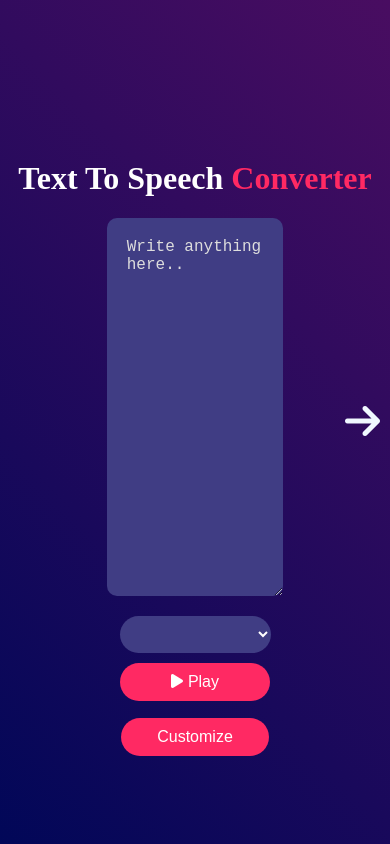
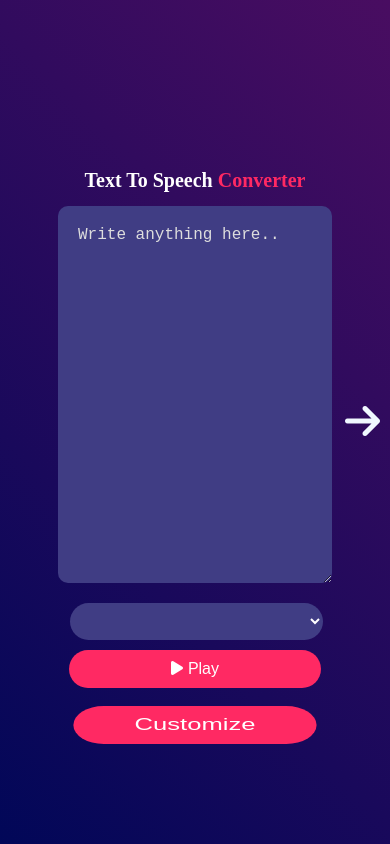
Before and after one commit to MohdAqdasAsim/Voice2Text-Back, a plain HTML site: page index.html in a window 390 px wide. Drawn offline with Linux system fonts and the light colour scheme.

Commit message:
Fixed Some minor Bugs.

```diff
--- a/css/speeech2text.css
+++ b/css/speeech2text.css
@@ -44,6 +44,20 @@
   color: #ddd;
 }
 
+@media (max-width: 500px) {
+  #text-receiver {
+    width: 60%;
+    height: 40%;
+  }
+}
+
+@media (min-width: 1070px) {
+  #text-receiver {
+    width: 40%;
+  }
+}
+
+
 #buttons {
   width: 80%;
   display: flex;
--- a/css/text2speech.css
+++ b/css/text2speech.css
@@ -25,7 +25,7 @@
   color: #ddd;
 }
 
-#text2speech > div {
+#text2speech>div {
   width: 39%;
   height: 5%;
   display: flex;
@@ -34,13 +34,14 @@
 }
 
 @media (max-width: 1070px) {
-  #text2speech > div {
+  #text2speech>div {
     flex-direction: column;
     margin-left: 0%;
     gap: 10px;
   }
 
-  #listen-btn,#stop-btn {
+  #listen-btn,
+  #stop-btn {
     align-self: center;
     width: 98%;
   }
@@ -54,7 +55,47 @@
   }
 }
 
-#listen-btn,#stop-btn,#customize-btn {
+@media (max-width: 500px) {
+  #text-holder {
+    width: 60%;
+    height: 40%;
+  }
+
+  #listen-btn,
+  #stop-btn {
+    align-self: center;
+    width: calc(100% + 100px);
+  }
+
+  #voice-select {
+    width: calc(100% + 100px);
+    transform: translateX(-50px);
+  }
+
+  #customize-btn {
+    /* align-self: center; */
+    margin-top: 0%;
+    border-radius: 10px;
+    transform: scaleX(1.6) translateY(50px);
+  }
+
+  h1 {
+    font-size: 20px;
+    text-align: center;
+  }
+}
+
+#cz-btn {
+  display: flex;
+  align-items: center;
+  justify-content: center;
+  width: 100%;
+  margin-top: 0.2%;
+}
+
+#listen-btn,
+#stop-btn,
+#customize-btn {
   font-size: 16px;
   color: #fff;
   background-color: #ff2963;
@@ -77,7 +118,7 @@
 }
 
 #customize-btn {
-  width: 38%;
+  width: 100%;
   margin-top: 10px;
 }
 
@@ -91,7 +132,7 @@
   pointer-events: none;
 }
 
-#customize-panel > div {
+#customize-panel>div {
   position: relative;
   width: 60%;
   height: 80%;
@@ -105,14 +146,14 @@
   padding-top: 3%;
 }
 
-#customize-panel > div > label {
+#customize-panel>div>label {
   color: #ddd;
   font-size: 20px;
   font-weight: 700;
 }
 
 #cancel {
-   display: flex;
+  display: flex;
   justify-content: flex-end;
   width: 100%;
   margin-right: 10%;
--- a/index.html
+++ b/index.html
@@ -35,7 +35,9 @@
         <button id="stop-btn" style="display: none"><i
             class="fa-solid fa-stop"></i>&ThickSpace;<span>Stop</span></button>
       </div>
-      <button id="customize-btn">Customize</button>
+      <div id="cz-btn">
+        <button id="customize-btn">Customize</button>
+      </div>
     </div>
     <div id="customize-panel" style="display: none;">
       <div>
@@ -80,4 +82,5 @@
         class="fa-solid fa-arrow-left fa-2xl"></i></button>
   </div>
 </body>
+
 </html>
--- a/js/speech2text.js
+++ b/js/speech2text.js
@@ -7,11 +7,11 @@ const closeBtn = document.getElementById("clear-btn");
 const textBox = document.getElementById("text-receiver");
 
 const recognition = new webkitSpeechRecognition();
-recognition.continuous = true;
+recognition.continuous = false;
 recognition.lang = "en-US";
 recognition.interimResults = true;
 
-micOnBtn.addEventListener("click",() => {
+micOnBtn.addEventListener("click", () => {
   micOnBtn.style.display = "none";
   micOffBtn.style.display = "inline-block";
 
@@ -19,12 +19,28 @@ micOnBtn.addEventListener("click",() => {
 
   recognition.start();
 
-  recognition.addEventListener("result",(e) => {
-    textBox.innerText = e.results[0][0].transcript;
-  })
+  recognition.onend = () => {
+    recognition.start();
+  }
+
+  var finalTranscripts = "";
+  recognition.onresult = function (event) {
+    var interimTranscripts = "";
+    for (var i = event.resultIndex; i < event.results.length; i++) {
+      var transcript = event.results[i][0].transcript;
+      transcript.replace("\n", "<br>");
+      if (event.results[i].isFinal) {
+        finalTranscripts += transcript;
+      }
+      else {
+        interimTranscripts += transcript;
+      }
+      textBox.value = finalTranscripts + " " + interimTranscripts;
+    }
+  };
 });
 
-micOffBtn.addEventListener("click",() => {
+micOffBtn.addEventListener("click", () => {
   micOffBtn.style.display = "none";
   micOnBtn.style.display = "inline-block";
 
```
Also changed, not shown: icon.png (deleted).
